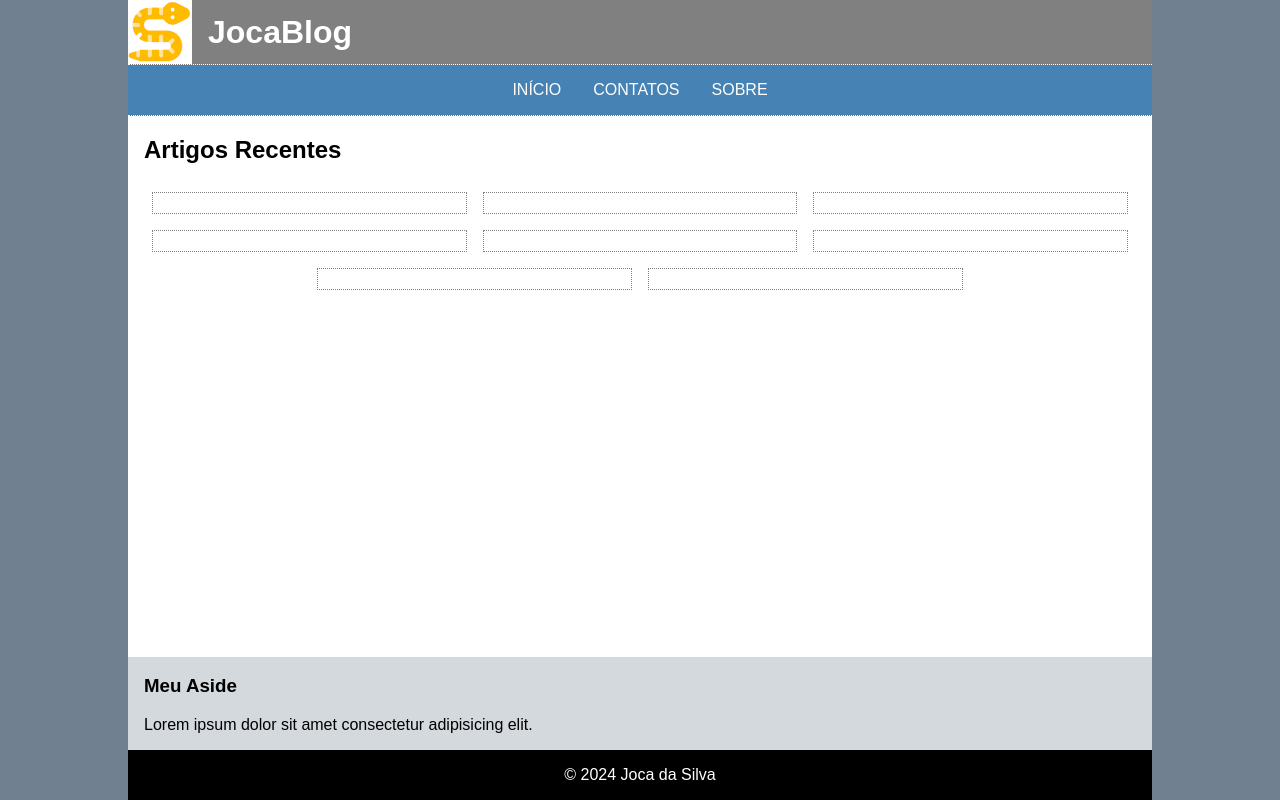
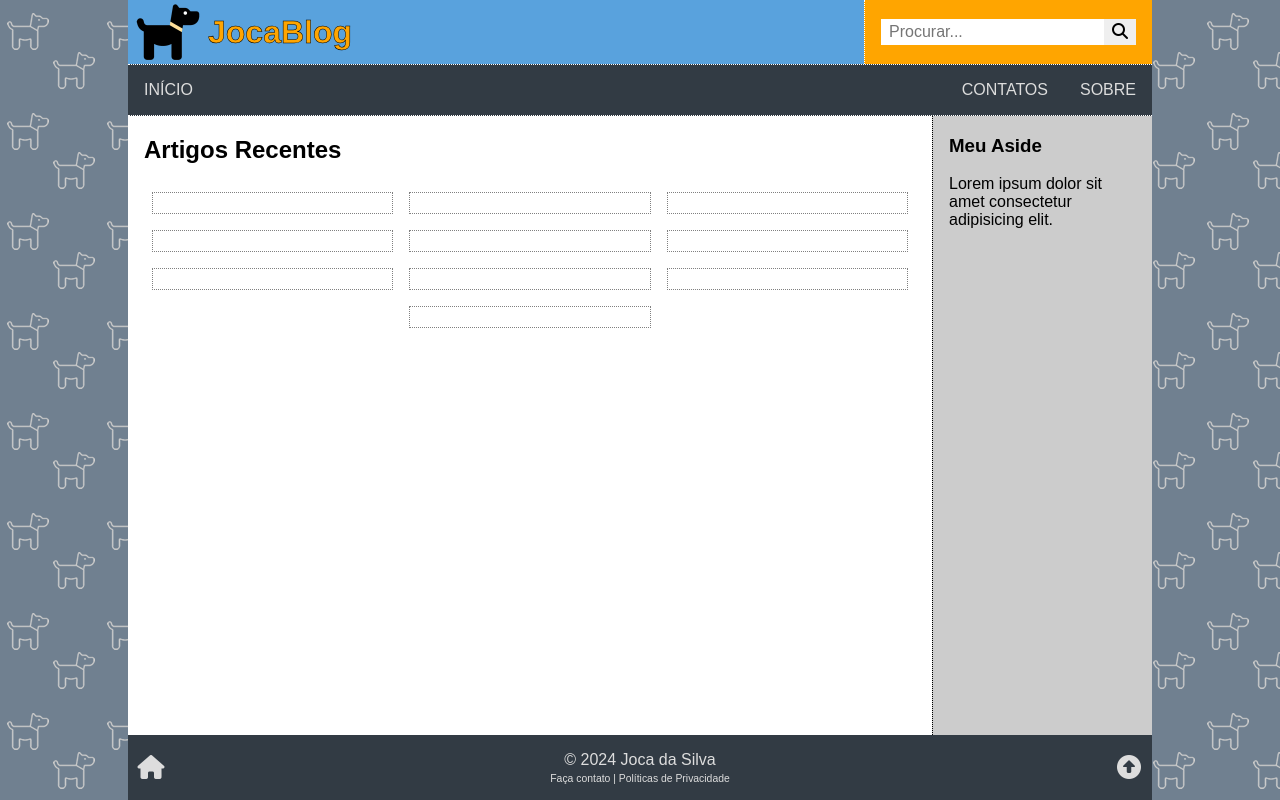
Before and after one commit to Luferat/JocaBlog, a Flask app: page / in a window 1280 px wide. Run offline with Flask 3, Linux system fonts and the light colour scheme; data comes from the database, SQL or seed files in the repository; both versions use the stored data as it was after the commit; parts of the project's set-up code (start-up, migrations or seed data) failed here and were passed over; some libraries are stand-ins or nearby versions.

Commit message:
Ajustes finais

```diff
--- a/index.py
+++ b/index.py
@@ -6,8 +6,8 @@
 SITE = {
     'name': 'JocaBlog',
     'owner': 'Joca da Silva',
-    'logo': '/static/img/logo.png',
-    'favicon': '/static/img/logo.png'
+    'logo': '/static/img/logo01.png',
+    'favicon': '/static/img/favicon.png'
 }
 
 # Cria uma aplicação Flask usando uma instância do Flask
@@ -61,7 +61,7 @@
         'site': SITE,
         'title': '',
         'css': 'home.css',  # Folhas de estilo desta página (opcional)
-        'js': 'home.js',  # JavaScript desta página (opcional)
+        # 'js': 'home.js',  # JavaScript desta página (opcional)
         # Outras chaves usadas pela página
         'articles': articles
     }
@@ -74,9 +74,11 @@
 @app.route('/view/<artid>')  # Rota para a página que exibe o artigo completo
 def view(artid):
 
+    # Verifica se o artid é um número. Se não for, retorna um erro 404.
     if not artid.isdigit():
         return page_not_found(404)
 
+    # Consulta SQL para obter os detalhes do artigo e do autor
     sql = '''
         SELECT art_id, art_date, art_title, art_content,
             -- Obtém a data em PT-BR pelo pseudo-campo `art_datebr`
@@ -91,20 +93,24 @@
             AND art_status = 'on'
             AND art_date <= NOW();
     '''
+    # Cria um cursor para executar a consulta SQL
     cur = mysql.connection.cursor(MySQLdb.cursors.DictCursor)
     cur.execute(sql, (artid,))
     article = cur.fetchone()
 
-    # Para debug
+    # Para debug: imprime o artigo no console
     # print('\n\n\n', article, '\n\n\n')
 
+    # Se o artigo não for encontrado, retorna um erro 404
     if article is None:
         return page_not_found(404)
 
+    # Atualiza o contador de visualizações do artigo
     sql = 'UPDATE article SET art_view = art_view + 1 WHERE art_id = %s'
     cur.execute(sql, (artid,))
     mysql.connection.commit()
 
+    # Prepara os dados para renderizar a página
     toPage = {
         'site': SITE,
         'title': article['art_title'],
@@ -112,7 +118,10 @@
         'article': article
     }
 
+    # Fecha o cursor
     cur.close()
+
+    # Renderiza o template 'view.html' com os dados do artigo
     return render_template('view.html', page=toPage)
 
 
@@ -141,13 +150,16 @@
 
 @app.errorhandler(404)
 def page_not_found(e):
+    # Função para lidar com erros 404 (página não encontrada)
     toPage = {
-        'title': 'Erro 404',
-        'site': SITE,
-        'css': '404.css'
+        'title': 'Erro 404',  # Título da página de erro
+        'site': SITE,         # Nome do site...
+        'css': '404.css'      # Arquivo CSS específico para a página de erro
     }
+    # Renderiza o template '404.html' com os dados da página e retorna o código de status 404
     return render_template('404.html', page=toPage), 404
 
 
 if __name__ == '__main__':
+    # Inicia a aplicação Flask em modo debug
     app.run(debug=True)
--- a/static/css/layout.css
+++ b/static/css/layout.css
@@ -22,6 +22,18 @@
 
 body {
     background-color: slategray;
+    background-image: url('/static/img/bg01.png');
+    background-position: top left;
+    background-attachment: fixed;
+}
+
+a {
+    color: steelblue;
+    text-decoration: none;
+}
+
+a:hover {
+    color: orangered;
 }
 
 #wrap {
@@ -36,42 +48,69 @@
 }
 
 #wrap>header {
-    background-color: grey;
+    background-color: rgb(89, 162, 221);
+    display: flex;
+    flex-direction: column;
+}
+
+#wrap>header>div {
     display: flex;
     align-items: center;
-    border-bottom: 1px dotted white;
 }
 
-#wrap>header img {
+#wrap>header>div img {
     height: 4rem;
     width: auto;
     display: block;
-    margin-right: 1rem;
+    margin: 0 .5rem;
 }
 
-#wrap>header h1 {
+#wrap>header>div h1 {
     margin: 0;
-    color: white;
+    color: orange;
+    -webkit-text-stroke: .5px black;
+    font-size: 2.5rem;
+}
+
+#wrap>header>form {
+    background-color: orange;
+    display: flex;
+    align-items: center;
+    padding: 1rem;
+    border-top: 1px dotted white;
+}
+
+#wrap>header>form input,
+#wrap>header>form button {
+    font-family: inherit;
+    font-size: inherit;
+    padding: .25rem .5rem;
+    border: none;
+}
+
+#wrap>header>form input {
+    flex-grow: 1;
 }
 
 #wrap>nav {
-    background-color: steelblue;
+    background-color: rgb(50, 59, 68);
+    border-top: 1px dotted white;
+    border-bottom: 1px dotted white;
     display: flex;
     align-items: center;
-    justify-content: center;
-    border-bottom: 1px dotted white;
+    justify-content: space-around;
 }
 
 #wrap>nav a {
-    color: white;
+    color: #ddd;
+    text-decoration: none;
     padding: 1rem;
     text-transform: uppercase;
-    text-decoration: none;
 }
 
 #wrap>nav a:hover {
-    color: steelblue;
-    background-color: white;
+    color: rgb(50, 59, 68);
+    background-color: #ddd;
 }
 
 #wrap>main {
@@ -87,15 +126,84 @@
 }
 
 #wrap>main>aside {
-    background-color: rgba(255, 255, 255, 0.7);
+    background-color: #ccc;
     padding: 0 1rem;
+    border-top: 1px dotted black;
 }
 
 #wrap>footer {
+    background-color: rgb(50, 59, 68);
+    color: #ddd;
     display: flex;
     align-items: center;
-    justify-content: center;
-    background-color: black;
-    color: white;
-    padding: 1rem;
+    justify-content: space-between;
 }
+
+#wrap>footer>a {
+    font-size: 1.5rem;
+    padding: .5rem;
+    color: #ddd;
+}
+
+#wrap>footer a:hover {
+    color: steelblue;
+}
+
+#wrap>footer>div {
+    text-align: center;
+    padding: 1rem 0;
+}
+
+#wrap>footer>div a {
+    color: #ddd;
+    text-decoration: none;
+}
+
+#wrap>footer>div small {
+    display: block;
+    font-size: 65%;
+    margin-top: .25rem;
+}
+
+@media screen and (min-width: 575px) {
+
+    #wrap>header {
+        flex-direction: row;
+        justify-content: space-between;
+    }
+
+    #wrap>header>div h1 {
+        font-size: 2rem;
+    }
+
+    #wrap>header>form {
+        border-top: none;
+        border-left: 1px dotted white;
+    }
+
+    #wrap>nav {
+        justify-content: flex-end;
+    }
+
+    #wrap>nav a:first-child {
+        margin-right: auto;
+    }
+
+}
+
+@media screen and (min-width: 768px) {
+
+    #wrap>main {
+        flex-direction: row;
+    }
+
+    #wrap>main>aside {
+        background-color: #ccc;
+        padding: 0 1rem;
+        min-width: 220px;
+        max-width: 220px;
+        border-top: none;
+        border-left: 1px dotted black;
+    }
+
+}
--- a/templates/layout.html
+++ b/templates/layout.html
@@ -24,8 +24,17 @@
     <div id="wrap">
 
         <header>
-            <img src="{{ page.site.logo }}" alt="Logotipo de {{ page.site.name }}">
-            <h1>{{ page.site.name }}</h1>
+
+            <div>
+                <a href="/"><img src="{{ page.site.logo }}" alt="Logotipo de {{ page.site.name }}"></a>
+                <h1>{{ page.site.name }}</h1>
+            </div>
+
+            <form action="/search" method="get">
+                <input type="search" name="q" placeholder="Procurar...">
+                <button type="submit"><i class="fa-solid fa-magnifying-glass"></i></button>
+            </form>
+
         </header>
 
         <nav>
@@ -46,7 +55,16 @@
 
         </main>
 
-        <footer>© 2024 {{ page.site.owner }}</footer>
+        <footer>
+            <a href="/"><i class="fa-solid fa-house fa-fw"></i></a>
+            <div>
+                © 2024 {{ page.site.owner }}
+                <small>
+                    <a href="/contacts">Faça contato</a>&nbsp;|&nbsp;<a href="/privacy">Políticas de Privacidade</a>
+                </small>
+            </div>
+            <a href="#wrap"><i class="fa-solid fa-circle-up fa-fw"></i></a>
+        </footer>
 
     </div>
 
```
Also changed, not shown: database/jocablogdb.sql (+120 -10 lines), static/css/view.css (+20 -0 lines), static/img/bg01.png (added), static/img/favicon.png (added), static/img/logo01.png (added).
